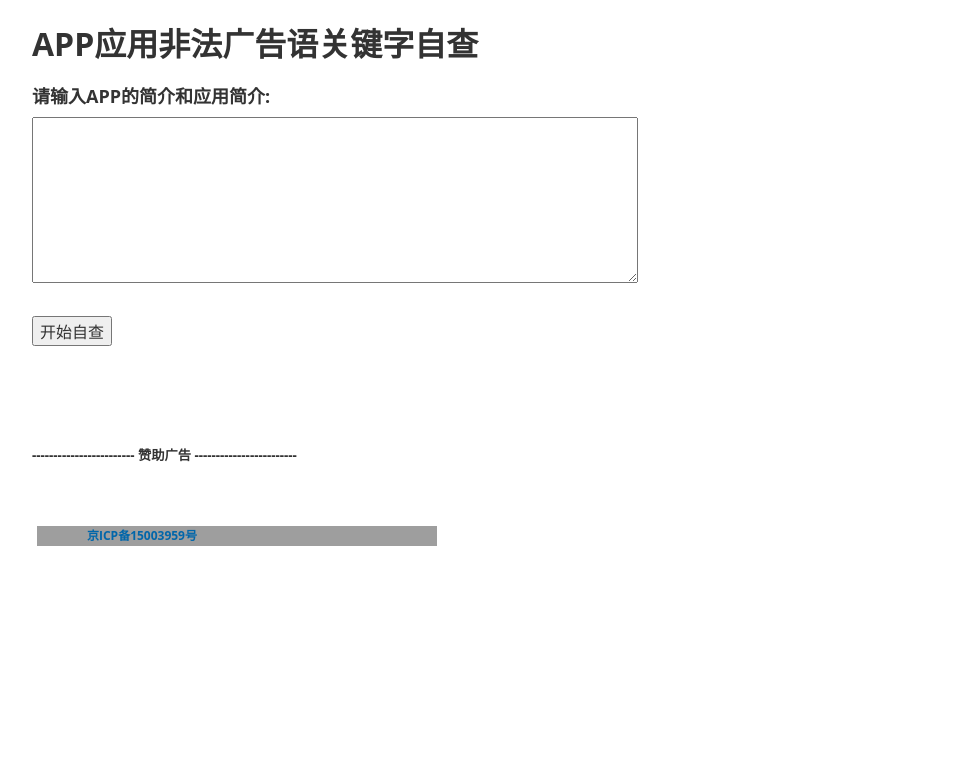
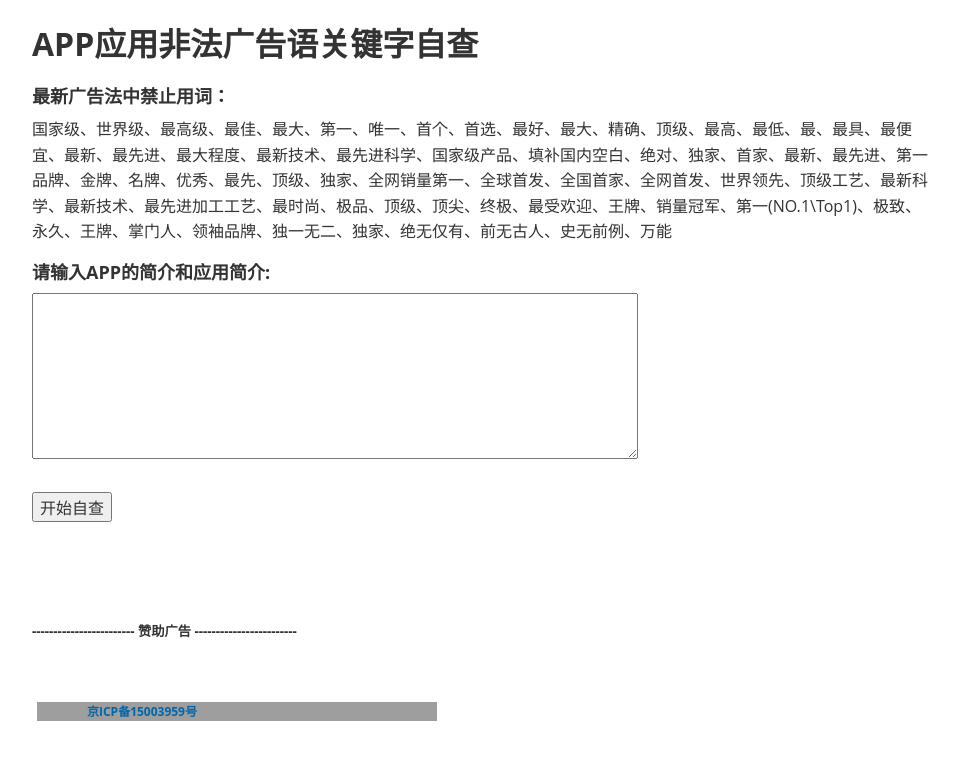
Before and after one commit to geelou/geelou.com, a Jekyll site: the page built from appkey.html, in a window 1280 px wide. Shown: the top 760 px of the page, without its empty margins (158-1115 px from the left). Built offline with Jekyll 4.4.1, drawn with Linux system fonts in a browser that asks for light colours; grey boxes are pictures that could not be loaded.

Commit message:
关键字自查

```diff
--- a/appkey.html
+++ b/appkey.html
@@ -1,10 +1,15 @@
 ---
 layout: index
-title: 关键字自查
+title: APP最新广告法中禁止用词自查，看看你的APP是不是有这些字
 excerpt: APP应用非法广告语关键字自查
 ---
 
 <h1> APP应用非法广告语关键字自查 </h1>
+
+
+<h3>最新广告法中禁止用词：</h3>
+国家级、世界级、最高级、最佳、最大、第一、唯一、首个、首选、最好、最大、精确、顶级、最高、最低、最、最具、最便宜、最新、最先进、最大程度、最新技术、最先进科学、国家级产品、填补国内空白、绝对、独家、首家、最新、最先进、第一品牌、金牌、名牌、优秀、最先、顶级、独家、全网销量第一、全球首发、全国首家、全网首发、世界领先、顶级工艺、最新科学、最新技术、最先进加工工艺、最时尚、极品、顶级、顶尖、终极、最受欢迎、王牌、销量冠军、第一(NO.1\Top1)、极致、永久、王牌、掌门人、领袖品牌、独一无二、独家、绝无仅有、前无古人、史无前例、万能
+
 
 <h3>请输入APP的简介和应用简介:</h3>
 <textarea id="appdesc" style="width:600px;height:160px;"></textarea>
```
